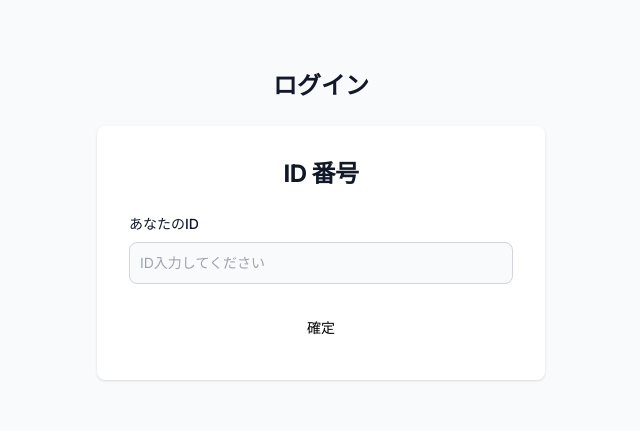
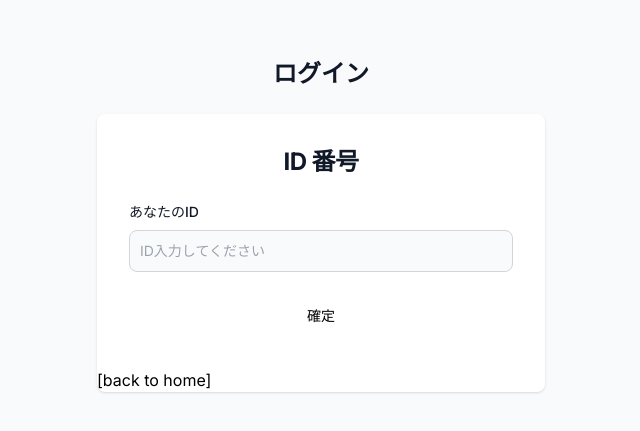
Before and after one commit to RyuaUehara/NewQRcode, a Next.js app: page /customer/login/1 in a window 1280 px wide. Shown: the part 175-606 px from the top of the page, without its empty margins (319-959 px from the left). Built offline with nearby package versions, Linux system fonts and the light colour scheme.

Commit message:
読み込み画面に戻るようにしました

```diff
--- a/src/app/customer/login/[id]/page.tsx
+++ b/src/app/customer/login/[id]/page.tsx
@@ -1,3 +1,7 @@
+"use client";
+
+import Link from "next/link";
+
 export default function Home() {
   return (
     <section className="bg-gray-50 dark:bg-gray-900">
@@ -31,6 +35,7 @@ export default function Home() {
               </button>
             </form>
           </div>
+          <Link href="/">[back to home]</Link>
         </div>
       </div>
     </section>
```
